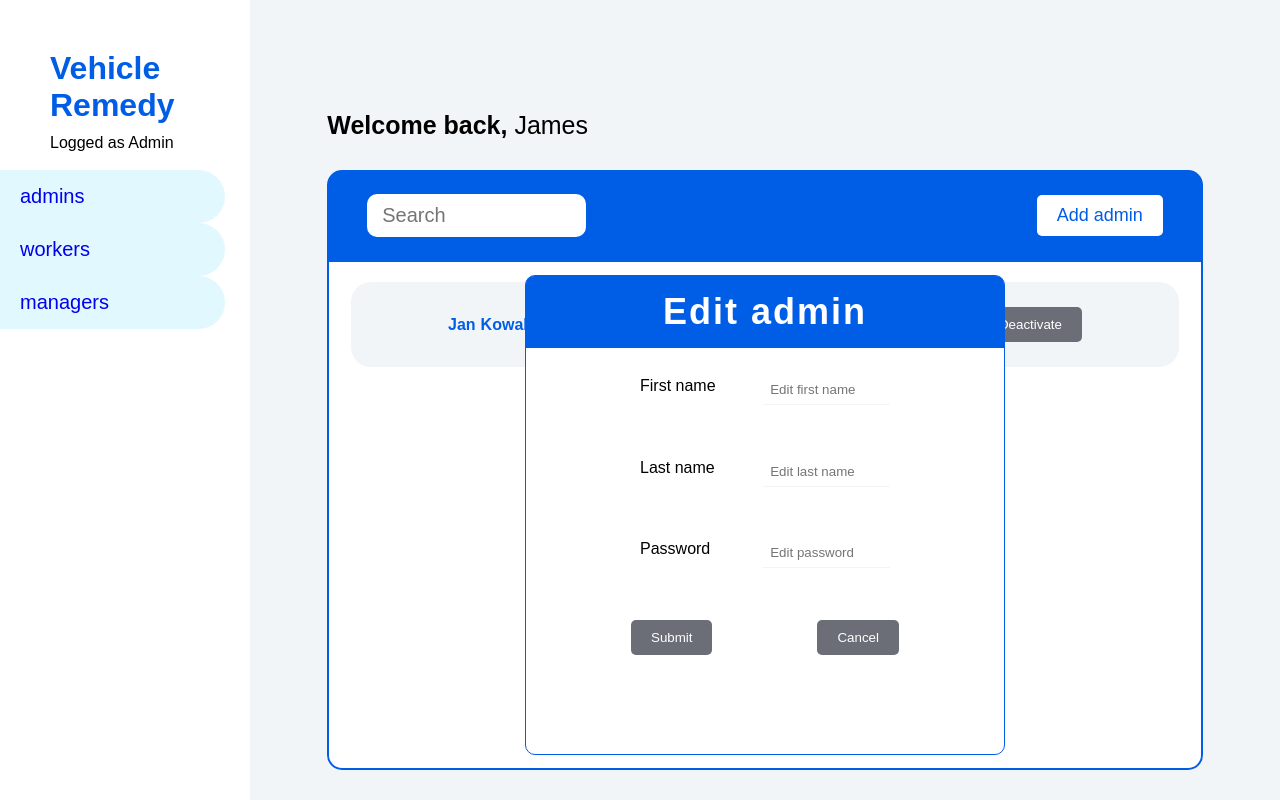
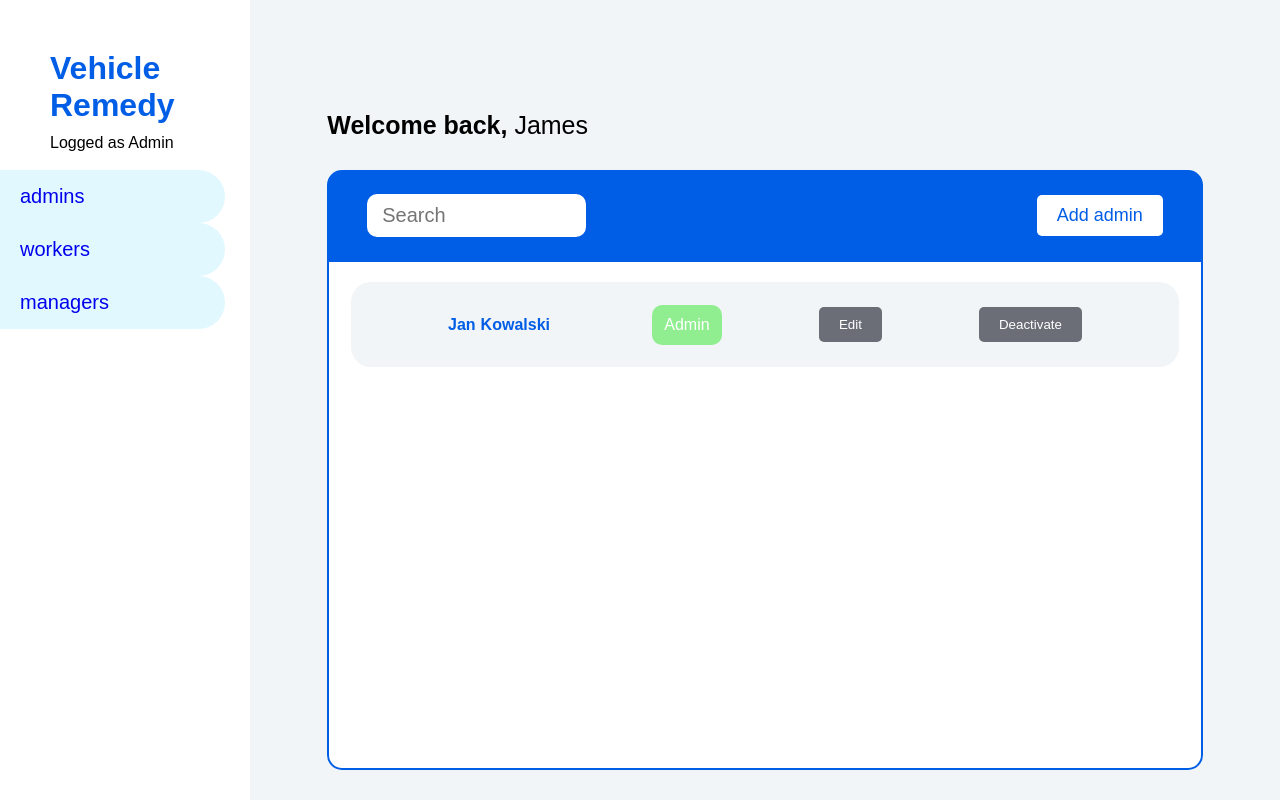
Before and after one commit to folkvangrn/asgard, a React (Vite) app: page /dashboard/admins in a window 1280 px wide. Built offline with nearby package versions, Linux system fonts and the light colour scheme.

Commit message:
add useModal hook and update userModal component by using react modal

```diff
--- a/src/components/atoms/Button/Button.tsx
+++ b/src/components/atoms/Button/Button.tsx
@@ -5,11 +5,12 @@ type ButtonProps = {
   type?: JSX.IntrinsicElements['button']['type'];
   text: string;
   className?: string;
+  onClick?: () => void;
 };
 
-export function Button({ type = 'button', text, className }: ButtonProps) {
+export function Button({ type = 'button', text, className, onClick }: ButtonProps) {
   return (
-    <button className={classnames(styles.defaultButton, className)} type={type}>
+    <button className={classnames(styles.defaultButton, className)} type={type} onClick={onClick}>
       {text}
     </button>
   );
--- a/src/components/organisms/ManageTable/ManageTable.tsx
+++ b/src/components/organisms/ManageTable/ManageTable.tsx
@@ -5,6 +5,7 @@ import { User, UserRole } from '@/types/User';
 import { UserModal } from '@/components/organisms/UserModal/UserModal';
 import { Button } from '@/components/atoms/Button/Button';
 import styles from './ManageTable.module.scss';
+import { useModal } from '@/hooks/useModal';
 
 const singularizeRoleName = (roles: string): string => {
   return roles.slice(0, -1);
@@ -21,22 +22,28 @@ const tempUser: User = {
 export function ManageTable() {
   const { roles } = useParams();
   const role = singularizeRoleName(roles ?? '');
+  const { isModalOpen, handleCloseModal, handleOpenModal } = useModal(false);
 
   return (
     <main className={styles.tableWrapper}>
       <div className={styles.table}>
         <div className={styles.tableHeader}>
           <input placeholder="Search" type="text" />
-          <Button text={`Add ${role}`} className={styles.addUser} />
-        </div>
-        <div className={styles.tableContent}>
-          <ManageTableItem userData={tempUser} />
-          <UserModal headerText={`Edit ${role}`} buttonText="Submit">
+          <Button text={`Add ${role}`} className={styles.addUser} onClick={handleOpenModal} />
+          <UserModal
+            headerText={`Add ${role}`}
+            buttonText="Submit"
+            isOpen={isModalOpen}
+            handleClose={handleCloseModal}
+          >
             <FormField id="firstName" placeholder="Edit first name" label="First name" />
             <FormField id="lastName" placeholder="Edit last name" label="Last name" />
             <FormField id="password" placeholder="Edit password" label="Password" type="password" />
           </UserModal>
         </div>
+        <div className={styles.tableContent}>
+          <ManageTableItem userData={tempUser} />
+        </div>
       </div>
     </main>
   );
--- a/src/components/organisms/UserModal/UserModal.tsx
+++ b/src/components/organisms/UserModal/UserModal.tsx
@@ -1,15 +1,29 @@
 import { Button } from '@/components/atoms/Button/Button';
 import styles from './UserModal.module.scss';
+import Modal from 'react-modal';
 
 type UserModalProps = {
   headerText: string;
   buttonText: string;
   children: JSX.Element[];
+  isOpen: boolean;
+  handleClose: () => void;
 };
 
-export function UserModal({ headerText, buttonText, children }: UserModalProps) {
+export function UserModal({
+  headerText,
+  buttonText,
+  children,
+  isOpen,
+  handleClose,
+}: UserModalProps) {
   return (
-    <div className={styles.modalWrapper}>
+    <Modal
+      isOpen={isOpen}
+      className={styles.modalWrapper}
+      appElement={document.getElementById('root')}
+      onRequestClose={handleClose}
+    >
       <header className={styles.modalHeader}>
         <h3>{headerText}</h3>
       </header>
@@ -17,9 +31,9 @@ export function UserModal({ headerText, buttonText, children }: UserModalProps)
         {children}
         <div className={styles.buttonsWrapper}>
           <Button text={buttonText} type="submit" />
-          <Button text="Cancel" />
+          <Button text="Cancel" onClick={handleClose} />
         </div>
       </form>
-    </div>
+    </Modal>
   );
 }
--- /dev/null
+++ b/src/hooks/useModal.ts
@@ -0,0 +1,14 @@
+import { useState } from 'react';
+
+export const useModal = (initialState: boolean) => {
+  const [isModalOpen, setIsModalOpen] = useState(initialState);
+
+  const handleOpenModal = () => setIsModalOpen(true);
+  const handleCloseModal = () => setIsModalOpen(false);
+
+  return {
+    isModalOpen,
+    handleOpenModal,
+    handleCloseModal,
+  };
+};
```
